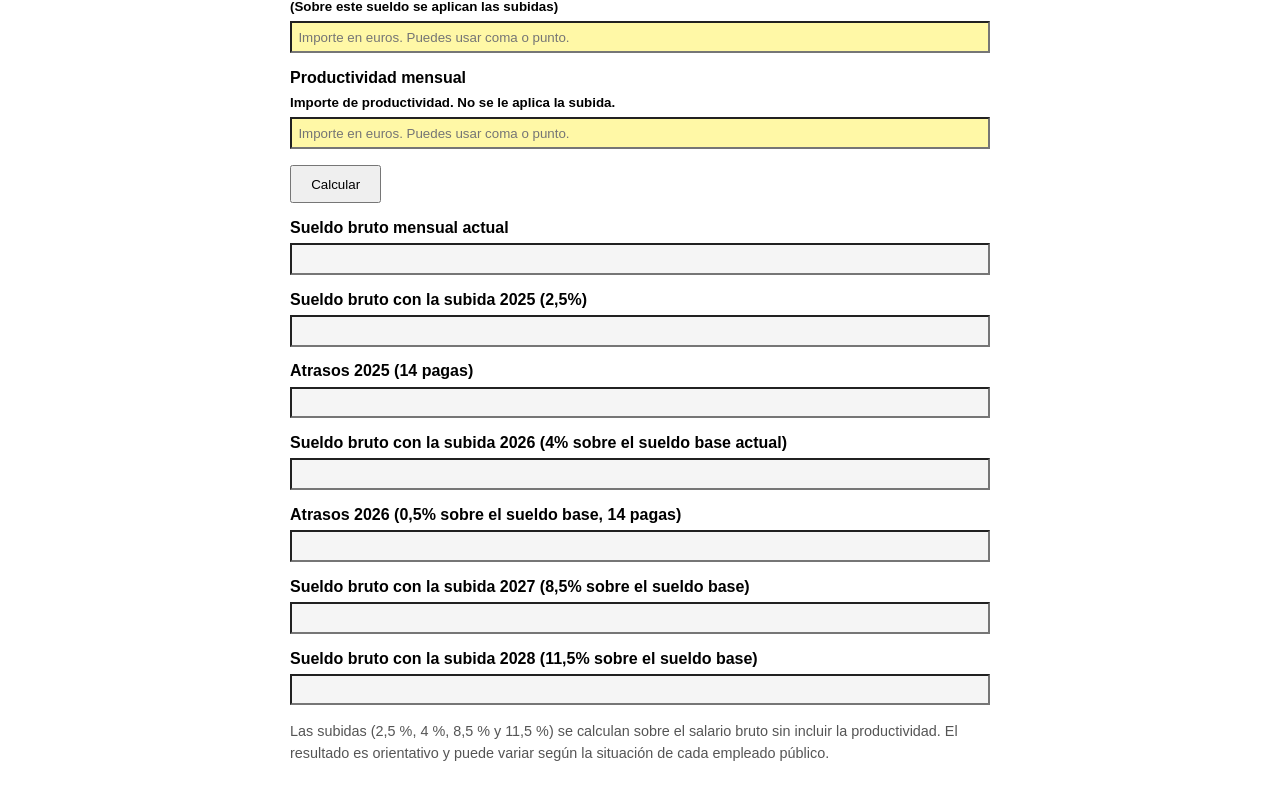
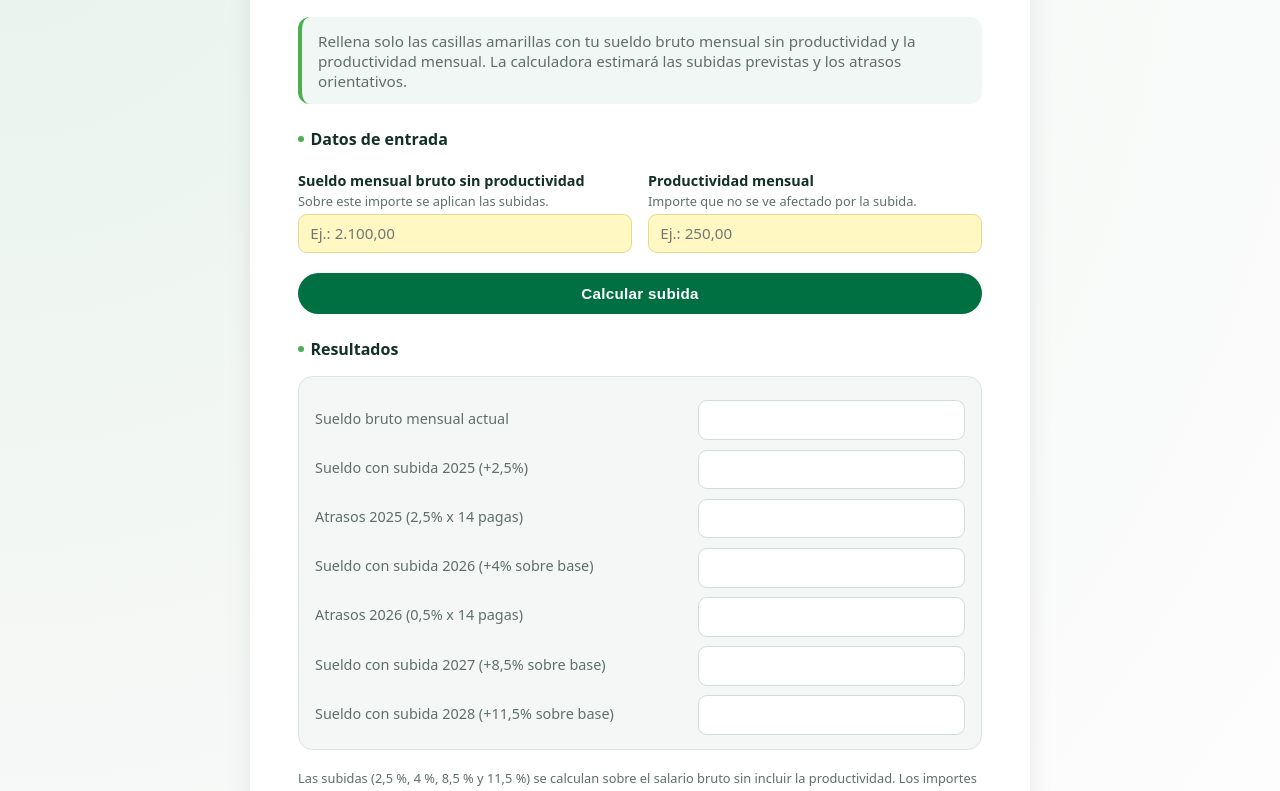
Before and after one commit to yerayisanchez-lang/calculadora_CSIF, a plain HTML site: page index.html in a window 1280 px wide. Shown: the part 145-936 px from the top of the page. Drawn offline with Linux system fonts and the light colour scheme.

Commit message:
Update index.html

```diff
--- a/index.html
+++ b/index.html
@@ -3,111 +3,306 @@
 <head>
   <meta charset="UTF-8" />
   <title>Calculadora subida salarial 2025–2028 - CSIF</title>
+  <meta name="viewport" content="width=device-width, initial-scale=1" />
   <style>
+    :root {
+      --csif-green: #007042;
+      --csif-green-light: #4caf50;
+      --csif-bg: #f3f7f4;
+      --csif-text-dark: #123026;
+      --csif-text-muted: #5f6f68;
+      --csif-yellow: #fff8c2;
+    }
+
+    * {
+      box-sizing: border-box;
+    }
+
     body {
-      font-family: Arial, sans-serif;
-      max-width: 700px;
-      margin: 2rem auto;
-      padding: 0 1rem;
-      line-height: 1.5;
+      font-family: system-ui, -apple-system, BlinkMacSystemFont, "Segoe UI", sans-serif;
+      background: radial-gradient(circle at top left, #e6f3ec 0, var(--csif-bg) 40%, #fdfdfd 100%);
+      margin: 0;
+      padding: 2rem 1rem;
+      display: flex;
+      justify-content: center;
     }
-    h1 {
+
+    .card {
+      background: #ffffff;
+      max-width: 780px;
+      width: 100%;
+      padding: 2rem;
+      border-radius: 1.25rem;
+      box-shadow: 0 10px 25px rgba(0, 0, 0, 0.08);
+      border-top: 6px solid var(--csif-green);
+    }
+
+    @media (min-width: 900px) {
+      .card {
+        padding: 2.5rem 3rem;
+      }
+    }
+
+    .header {
+      display: flex;
+      gap: 1.25rem;
+      align-items: center;
+      margin-bottom: 1.5rem;
+    }
+
+    .logo-csif {
+      height: 60px;
+      width: auto;
+    }
+
+    .header-text h1 {
+      margin: 0;
       font-size: 1.6rem;
-      margin-bottom: 0.5rem;
+      color: var(--csif-text-dark);
     }
-    p {
-      margin: 0.2rem 0 0.6rem;
+
+    .header-text p {
+      margin: 0.25rem 0 0;
+      color: var(--csif-text-muted);
+      font-size: 0.95rem;
     }
+
+    .intro {
+      margin-bottom: 1.5rem;
+      padding: 0.85rem 1rem;
+      border-radius: 0.75rem;
+      background: rgba(0, 112, 66, 0.06);
+      font-size: 0.95rem;
+      color: var(--csif-text-muted);
+      border-left: 4px solid var(--csif-green-light);
+    }
+
+    .section-title {
+      font-size: 1rem;
+      font-weight: 600;
+      color: var(--csif-text-dark);
+      margin: 1.5rem 0 0.5rem;
+      display: flex;
+      align-items: center;
+      gap: 0.4rem;
+    }
+
+    .section-title span {
+      width: 6px;
+      height: 6px;
+      border-radius: 50%;
+      background: var(--csif-green-light);
+      display: inline-block;
+    }
+
     label {
       display: block;
       margin-top: 0.8rem;
-      font-weight: bold;
+      font-weight: 600;
+      font-size: 0.9rem;
+      color: var(--csif-text-dark);
     }
-    input[type="number"],
+
+    label small {
+      display: block;
+      font-weight: 400;
+      font-size: 0.8rem;
+      color: var(--csif-text-muted);
+      margin-top: 0.1rem;
+    }
+
     input[type="text"] {
       width: 100%;
-      padding: 0.4rem;
-      margin-top: 0.2rem;
-      box-sizing: border-box;
+      padding: 0.55rem 0.7rem;
+      margin-top: 0.25rem;
+      border-radius: 0.55rem;
+      border: 1px solid #d1ddd7;
+      font-size: 0.95rem;
+      font-family: inherit;
+      transition: border-color 0.12s ease, box-shadow 0.12s ease, background 0.12s ease;
     }
-    .amarillo {
-      background-color: #fff8a6;
+
+    input.amarillo {
+      background: var(--csif-yellow);
+      border-color: #e8d88f;
     }
-    .resultado {
-      background-color: #f5f5f5;
+
+    input:focus {
+      outline: none;
+      border-color: var(--csif-green-light);
+      box-shadow: 0 0 0 2px rgba(76, 175, 80, 0.15);
+      background: #ffffff;
     }
+
+    .inputs-grid {
+      display: grid;
+      gap: 1rem;
+    }
+
+    @media (min-width: 720px) {
+      .inputs-grid {
+        grid-template-columns: repeat(2, minmax(0, 1fr));
+      }
+    }
+
     button {
+      margin-top: 1.25rem;
+      padding: 0.75rem 1.5rem;
+      cursor: pointer;
+      border-radius: 999px;
+      border: none;
+      font-weight: 600;
+      letter-spacing: 0.02em;
+      background: var(--csif-green);
+      color: #ffffff;
+      width: 100%;
+      transition: transform 0.08s ease, box-shadow 0.08s ease, background 0.15s ease;
+      font-size: 0.95rem;
+    }
+
+    button:hover {
+      background: var(--csif-green-light);
+      box-shadow: 0 6px 16px rgba(0, 0, 0, 0.12);
+      transform: translateY(-1px);
+    }
+
+    button:active {
+      transform: translateY(0);
+      box-shadow: none;
+    }
+
+    .result-block {
       margin-top: 1rem;
-      padding: 0.6rem 1.2rem;
-      cursor: pointer;
+      padding: 0.85rem 1rem;
+      border-radius: 0.9rem;
+      background: #f5f7f6;
+      border: 1px solid #dbe4df;
     }
+
+    .result-row {
+      display: grid;
+      grid-template-columns: minmax(0, 1.4fr) minmax(0, 1fr);
+      gap: 0.6rem;
+      align-items: center;
+      margin-top: 0.35rem;
+    }
+
+    .result-label {
+      font-size: 0.9rem;
+      color: var(--csif-text-muted);
+    }
+
+    .result-input {
+      margin-top: 0;
+      text-align: right;
+      background: #ffffff;
+    }
+
     .nota {
-      font-size: 0.9rem;
-      margin-top: 1rem;
-      color: #555;
+      font-size: 0.8rem;
+      margin-top: 1.2rem;
+      color: var(--csif-text-muted);
+      line-height: 1.5;
     }
   </style>
 </head>
 <body>
+  <main class="card">
+    <header class="header">
+      <!-- Asegúrate de que el nombre coincide con el archivo que subiste -->
+      <img src="logo_csif.png" alt="CSIF" class="logo-csif" />
+      <div class="header-text">
+        <h1>Calculadora subida salarial 2025–2028</h1>
+        <p>Central Sindical Independiente y de Funcionarios (CSIF)</p>
+      </div>
+    </header>
 
-  <h1>Calculadora subidas sueldo bruto 2025–2028 - CSIF</h1>
-  <p>Rellena solo las casillas amarillas; el resto se calcula automáticamente.</p>
+    <div class="intro">
+      Rellena solo las casillas amarillas con tu sueldo bruto mensual sin productividad y la productividad
+      mensual. La calculadora estimará las subidas previstas y los atrasos orientativos.
+    </div>
 
+    <h2 class="section-title"><span></span>Datos de entrada</h2>
+    <div class="inputs-grid">
+      <div>
         <label for="sueldoBase">
-    Sueldo mensual bruto sin productividad<br />
-    <small>(Sobre este sueldo se aplican las subidas)</small>
+          Sueldo mensual bruto sin productividad
+          <small>Sobre este importe se aplican las subidas.</small>
         </label>
         <input
           id="sueldoBase"
           class="amarillo"
           type="text"
-    placeholder="Importe en euros. Puedes usar coma o punto."
+          placeholder="Ej.: 2.100,00"
         />
+      </div>
 
+      <div>
         <label for="productividad">
-    Productividad mensual<br />
-    <small>Importe de productividad. No se le aplica la subida.</small>
+          Productividad mensual
+          <small>Importe que no se ve afectado por la subida.</small>
         </label>
         <input
           id="productividad"
           class="amarillo"
           type="text"
-    placeholder="Importe en euros. Puedes usar coma o punto."
+          placeholder="Ej.: 250,00"
         />
+      </div>
+    </div>
 
-  <button id="calcular">Calcular</button>
+    <button id="calcular">Calcular subida</button>
 
-  <label for="actual">Sueldo bruto mensual actual</label>
-  <input id="actual" class="resultado" type="text" readonly />
+    <h2 class="section-title"><span></span>Resultados</h2>
+    <div class="result-block">
+      <div class="result-row">
+        <div class="result-label">Sueldo bruto mensual actual</div>
+        <input id="actual" class="result-input" type="text" readonly />
+      </div>
 
-  <label for="s2025">Sueldo bruto con la subida 2025 (2,5%)</label>
-  <input id="s2025" class="resultado" type="text" readonly />
+      <div class="result-row">
+        <div class="result-label">Sueldo con subida 2025 (+2,5%)</div>
+        <input id="s2025" class="result-input" type="text" readonly />
+      </div>
 
-  <label for="a2025">Atrasos 2025 (14 pagas)</label>
-  <input id="a2025" class="resultado" type="text" readonly />
+      <div class="result-row">
+        <div class="result-label">Atrasos 2025 (2,5% x 14 pagas)</div>
+        <input id="a2025" class="result-input" type="text" readonly />
+      </div>
 
-  <label for="s2026">Sueldo bruto con la subida 2026 (4% sobre el sueldo base actual)</label>
-  <input id="s2026" class="resultado" type="text" readonly />
+      <div class="result-row">
+        <div class="result-label">Sueldo con subida 2026 (+4% sobre base)</div>
+        <input id="s2026" class="result-input" type="text" readonly />
+      </div>
 
-  <label for="a2026">Atrasos 2026 (0,5% sobre el sueldo base, 14 pagas)</label>
-  <input id="a2026" class="resultado" type="text" readonly />
+      <div class="result-row">
+        <div class="result-label">Atrasos 2026 (0,5% x 14 pagas)</div>
+        <input id="a2026" class="result-input" type="text" readonly />
+      </div>
 
-  <label for="s2027">Sueldo bruto con la subida 2027 (8,5% sobre el sueldo base)</label>
-  <input id="s2027" class="resultado" type="text" readonly />
+      <div class="result-row">
+        <div class="result-label">Sueldo con subida 2027 (+8,5% sobre base)</div>
+        <input id="s2027" class="result-input" type="text" readonly />
+      </div>
 
-  <label for="s2028">Sueldo bruto con la subida 2028 (11,5% sobre el sueldo base)</label>
-  <input id="s2028" class="resultado" type="text" readonly />
+      <div class="result-row">
+        <div class="result-label">Sueldo con subida 2028 (+11,5% sobre base)</div>
+        <input id="s2028" class="result-input" type="text" readonly />
+      </div>
+    </div>
 
     <p class="nota">
       Las subidas (2,5 %, 4 %, 8,5 % y 11,5 %) se calculan sobre el salario bruto sin incluir la productividad.
-    El resultado es orientativo y puede variar según la situación de cada empleado público.
+      Los importes mostrados son orientativos y pueden variar en función de la normativa y de la situación
+      personal (tramos, retenciones, etc.).
     </p>
+  </main>
 
   <script>
     function parseEuro(str) {
       if (!str) return 0;
       // Permitir coma o punto como separador decimal
-      str = str.replace(".", "").replace(",", ".");
+      str = str.replace(/\./g, "").replace(",", ".");
       const n = parseFloat(str);
       return isNaN(n) ? 0 : n;
     }
@@ -115,7 +310,7 @@
     function formatEuro(num) {
       return num.toLocaleString("es-ES", {
         minimumFractionDigits: 2,
-        maximumFractionDigits: 2
+        maximumFractionDigits: 2,
       }) + " €";
     }
 
@@ -123,23 +318,17 @@
       const sueldoBase = parseEuro(document.getElementById("sueldoBase").value);
       const productividad = parseEuro(document.getElementById("productividad").value);
 
-      // Sueldo actual
+      if (!sueldoBase && !productividad) {
+        alert("Introduce al menos el sueldo base para realizar el cálculo.");
+        return;
+      }
+
       const actual = sueldoBase + productividad;
-
-      // Subida 2025: +2,5% sobre sueldo base
       const sueldo2025 = sueldoBase * 1.025 + productividad;
-      const atrasos2025 = sueldoBase * 0.025 * 14; // 2,5% de 14 pagas
-
-      // Subida 2026: +4% sobre el sueldo base (total acumulado 4% sobre base)
+      const atrasos2025 = sueldoBase * 0.025 * 14;
       const sueldo2026 = sueldoBase * 1.04 + productividad;
-
-      // Atrasos 2026: 0,5% sobre el sueldo base en 14 pagas
       const atrasos2026 = sueldoBase * 0.005 * 14;
-
-      // Subida 2027: 8,5% sobre el sueldo base
       const sueldo2027 = sueldoBase * 1.085 + productividad;
-
-      // Subida 2028: 11,5% sobre el sueldo base
       const sueldo2028 = sueldoBase * 1.115 + productividad;
 
       document.getElementById("actual").value = formatEuro(actual);
```
Lines whose indentation alone changed are shown as unchanged.
